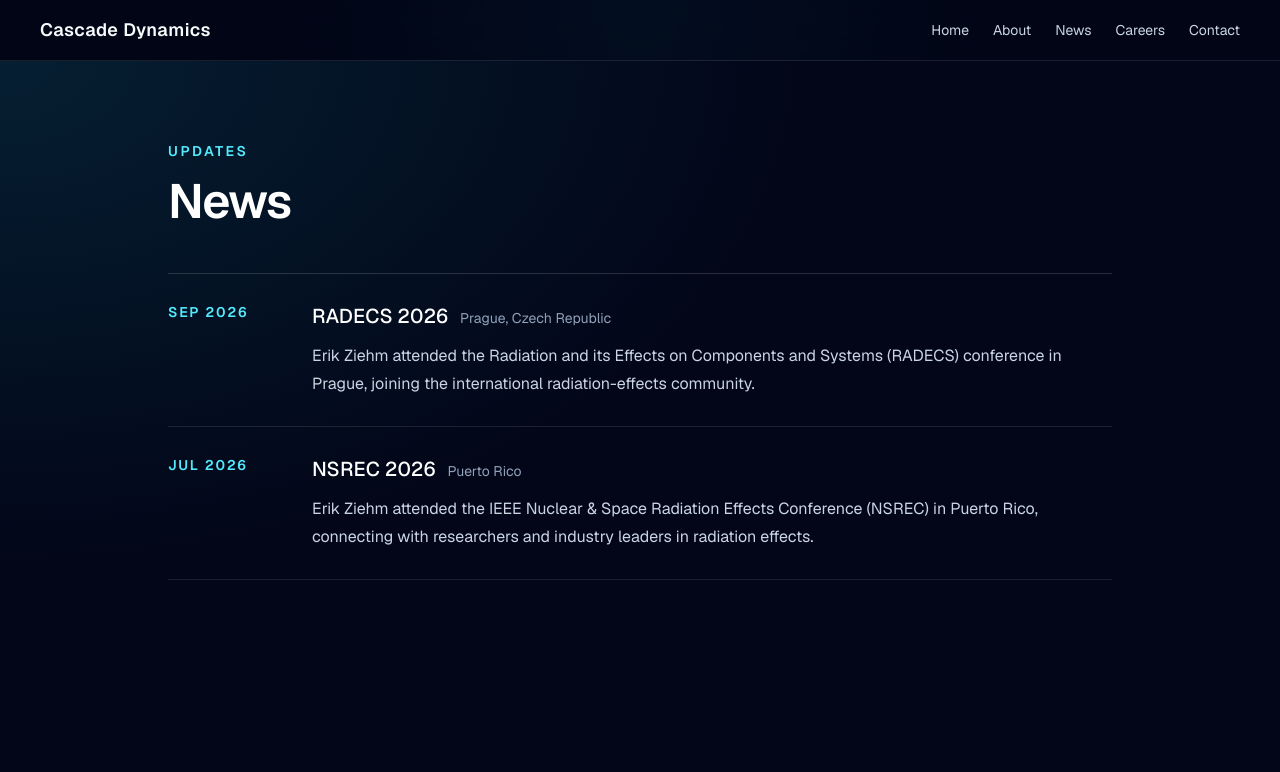
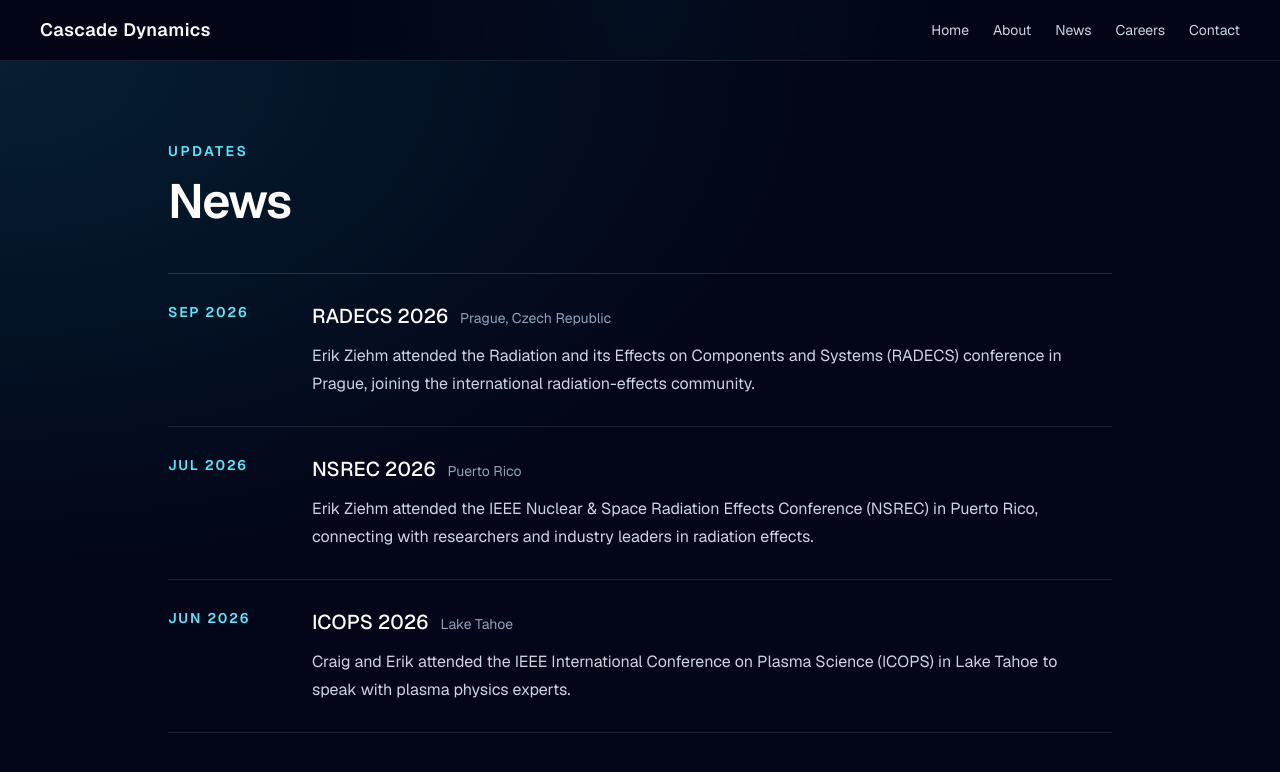
Before and after one commit to cvsolfari/cascade, a Next.js app: page /news in a window 1280 px wide. Shown: the top 772 px of the page. Built offline with nearby package versions, Linux system fonts and the light colour scheme.

Commit message:
Added ICOPS to News Page

```diff
--- a/app/news/page.tsx
+++ b/app/news/page.tsx
@@ -16,6 +16,15 @@ const newsItems = [
     href: "https://www.nsrec.com/nsrec-2026-schedule/",
     description:
       "Erik Ziehm attended the IEEE Nuclear & Space Radiation Effects Conference (NSREC) in Puerto Rico, connecting with researchers and industry leaders in radiation effects.",
+  },
+  {
+    date: "2026-06",
+    month: "Jun",
+    title: "ICOPS 2026",
+    location: "Lake Tahoe",
+    href: "https://icops2026.org/",
+    description:
+      "Craig and Erik attended the IEEE International Conference on Plasma Science (ICOPS) in Lake Tahoe to speak with plasma physics experts.",
   },
 ];
 
```
